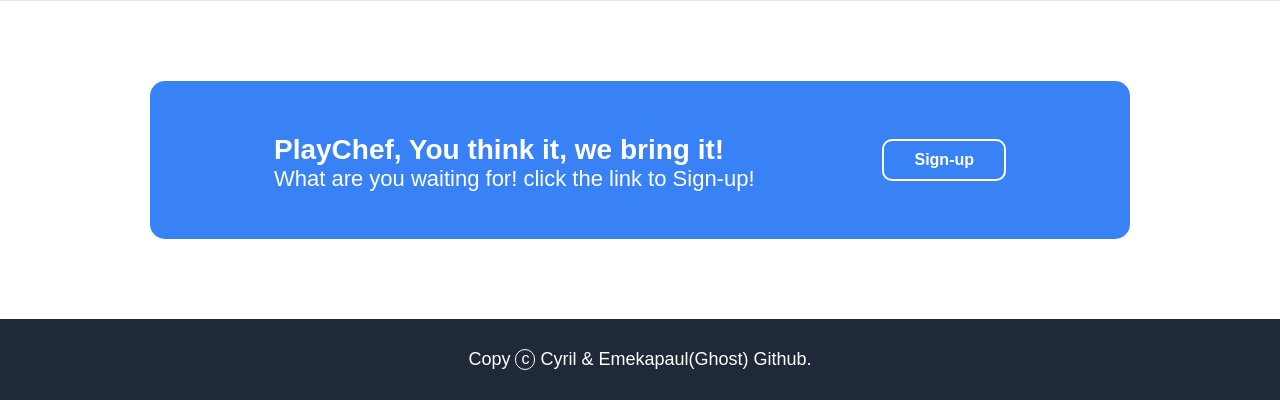
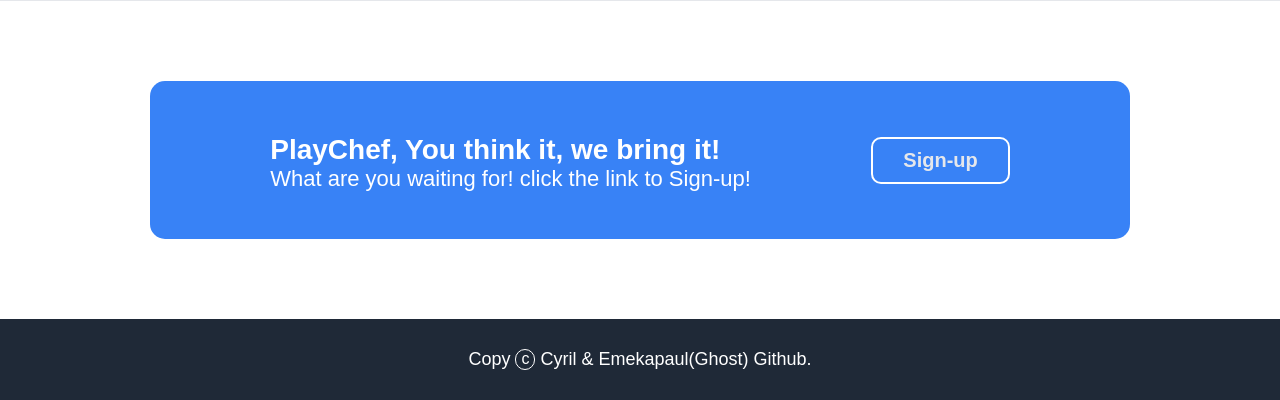
Before and after one commit to chicyril/playchef, a Flask app: page / in a window 1280 px wide. Shown: the part 1357-1757 px from the top of the page. Run offline with Flask 3, Linux system fonts and the light colour scheme.

Commit message:
Add landing page html & css files

```diff
--- a/app/static/styles/landing_pg.css
+++ b/app/static/styles/landing_pg.css
@@ -22,15 +22,17 @@ body {
     font-weight: bolder;
 }
 
-ul {
+a {
     padding: 0;
     margin: 0;
-    display: flex;
-    list-style-type: none;
+    text-decoration: none;
     gap: 22px;
     font-size: 20px;
     color: #e5e7eb;
+}
 
+.right-header a:hover {
+    background-color: lightslategray;
 }
 
 h1 {
--- a/app/templates/landing.html
+++ b/app/templates/landing.html
@@ -16,11 +16,7 @@
                 </div>
 
                 <div class="right-header">
-                    <ul>
-                        <li></li>
-                        <li></li>
-                        <li>Sign-up</li>
-                    </ul>
+                    <a href="{{ url_for('app_auth.signup') }}">Sign-up</a>
                 </div>
             </div>
 
@@ -85,7 +81,7 @@
             </div>
 
             <button class="download">
-                Sign-up
+                <a href="{{ url_for('app_auth.signup') }}">Sign-up</a>
             </button>
         </div>
 
```
